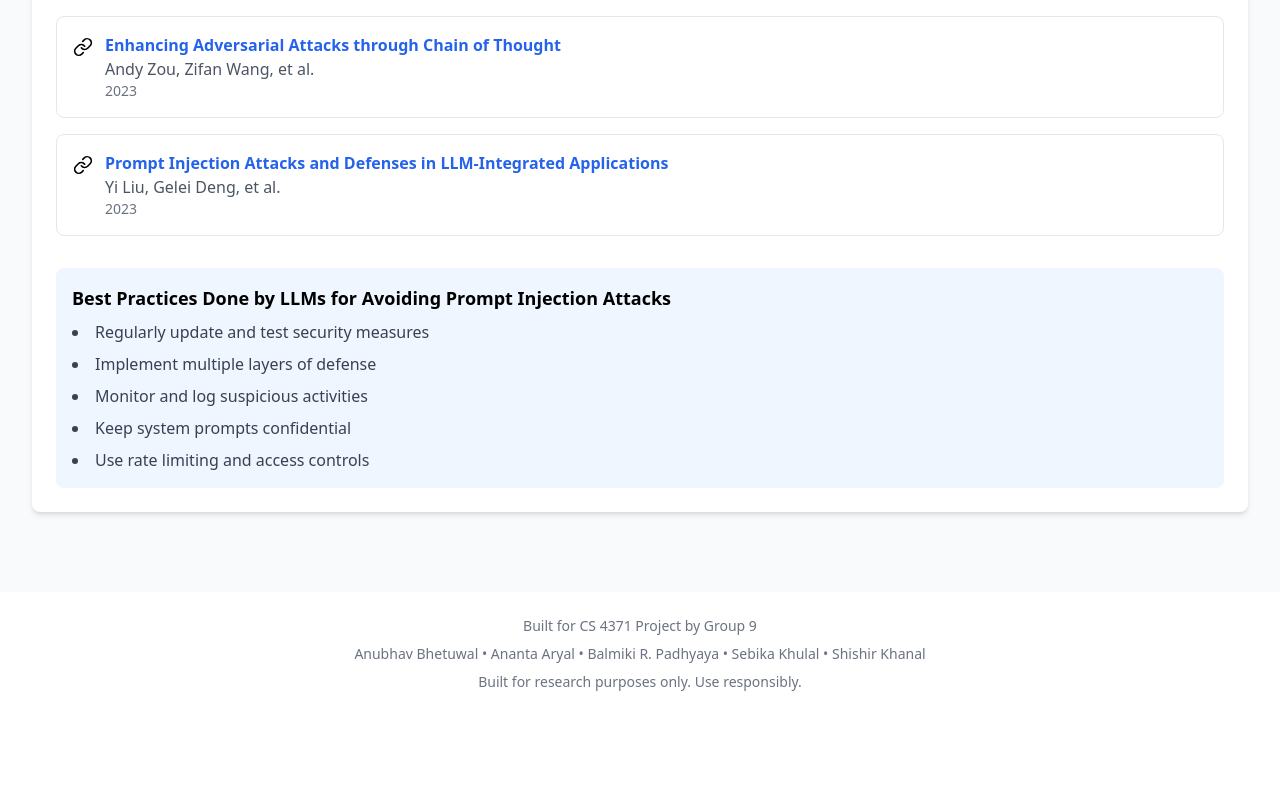
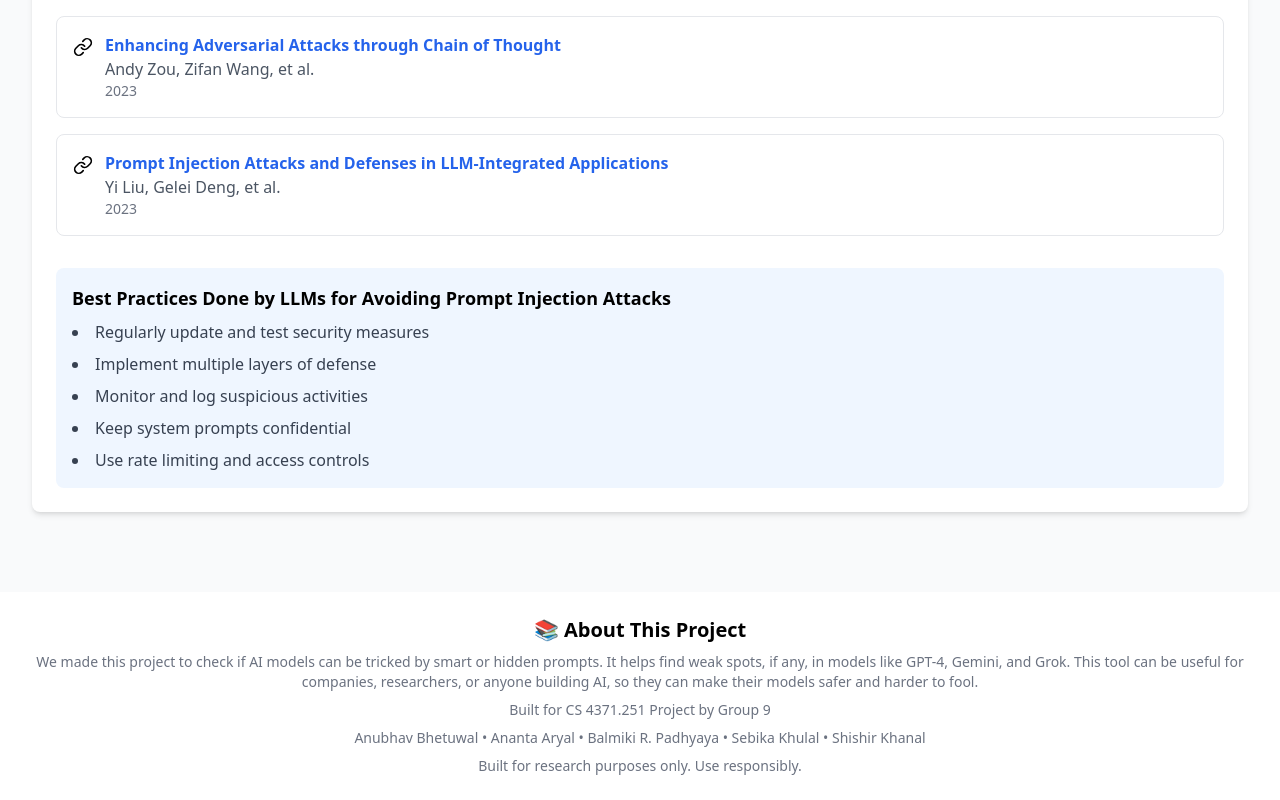
Before and after one commit to abhetu/LLM-Prompt-Injection-Tester, a React (Vite) app: page / in a window 1280 px wide. Shown: the part 1306-2106 px from the top of the page. Before the commit the page ends 2022 px from the top, so only its background shows below. Built offline with nearby package versions, Linux system fonts and the light colour scheme.

Commit message:
Update App.tsx

```diff
--- a/src/App.tsx
+++ b/src/App.tsx
@@ -36,8 +36,16 @@ function App() {
       <footer className="bg-white mt-12">
         <div className="max-w-7xl mx-auto px-4 py-6 sm:px-6 lg:px-8">
           <div className="space-y-2 text-center">
+            <h2 className="text-xl font-bold mb-2">📚 About This Project</h2>
             <p className="text-sm text-gray-500">
-              Built for CS 4371 Project by Group 9
+              We made this project to check if AI models can be tricked by
+              smart or hidden prompts.
+              It helps find weak spots, if any, in models like GPT-4, Gemini, and Grok.
+              This tool can be useful for companies, researchers, or anyone building
+              AI, so they can make their models safer and harder to fool.
+            </p>
+            <p className="text-sm text-gray-500">
+              Built for CS 4371.251 Project by Group 9
             </p>
             <p className="text-sm text-gray-500">
               Anubhav Bhetuwal • Ananta Aryal • Balmiki R. Padhyaya • Sebika Khulal • Shishir Khanal
```
